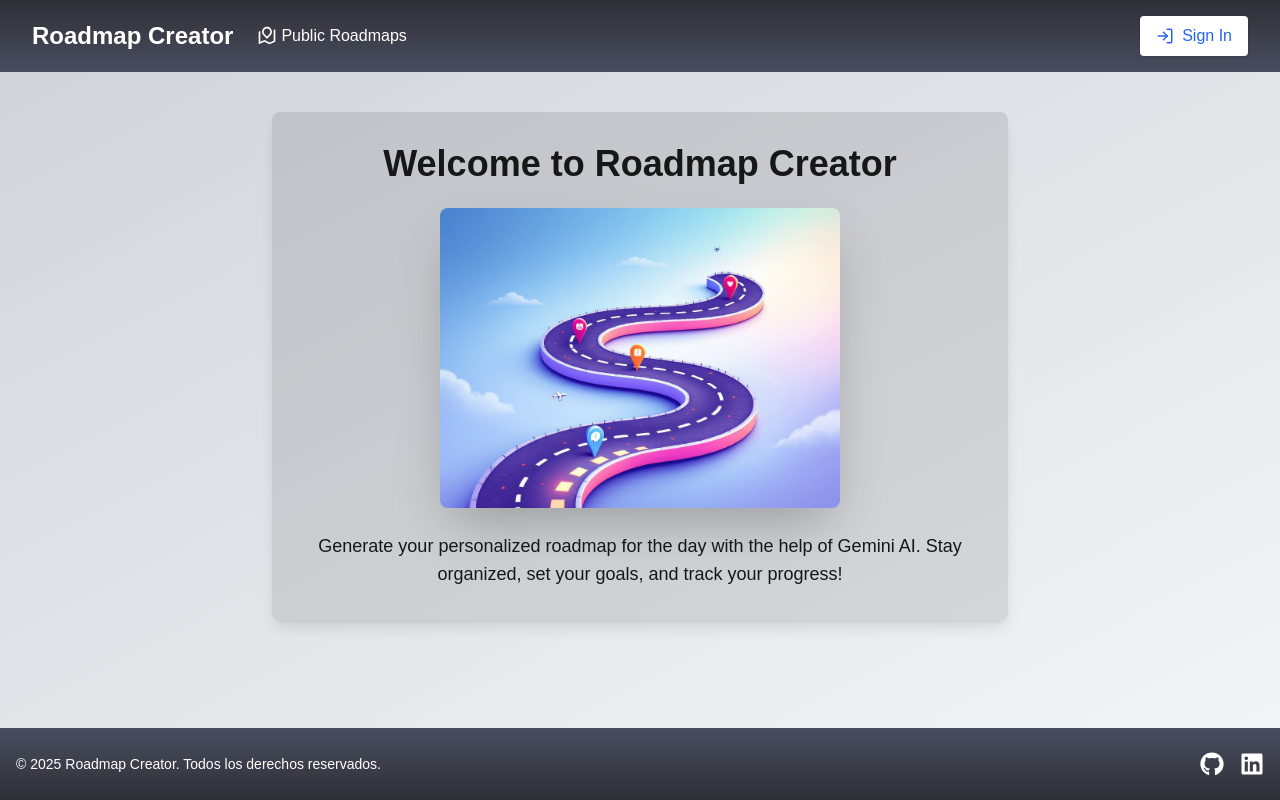
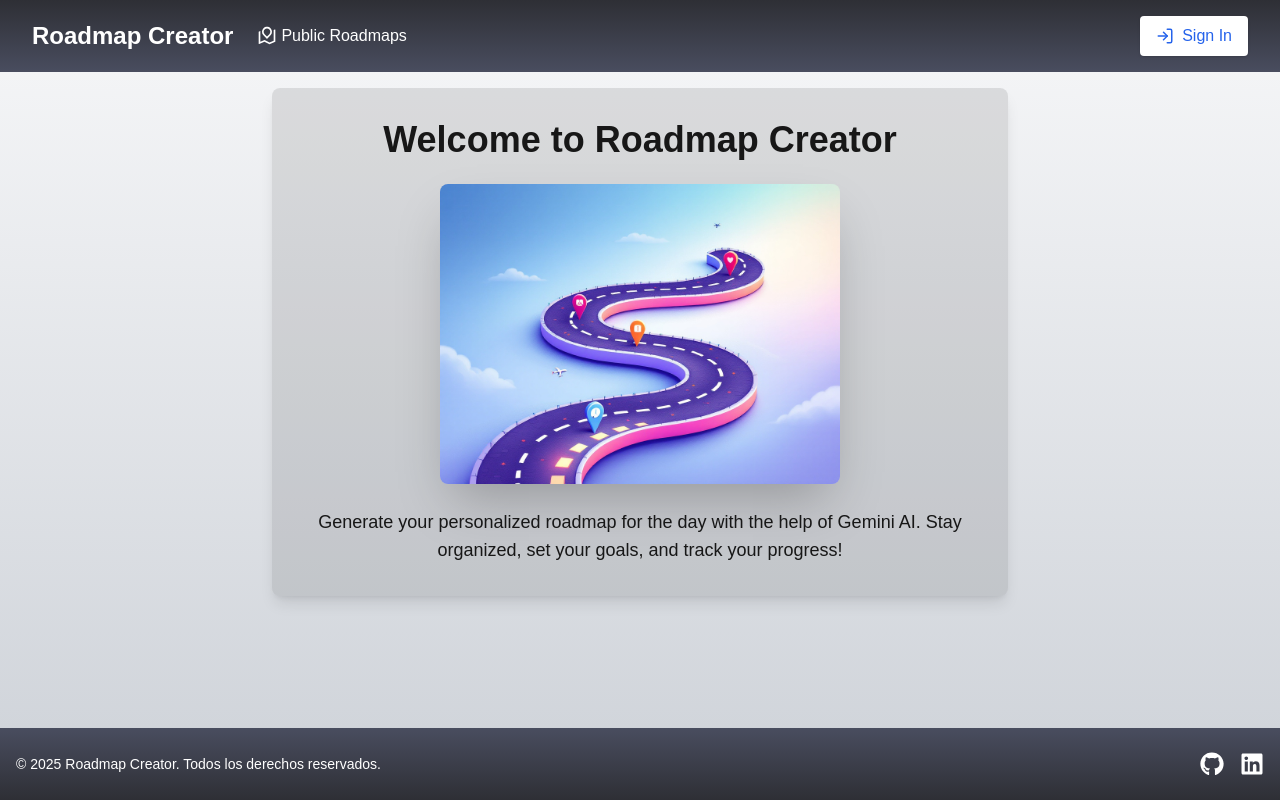
Before and after one commit to deividpa/nextjs-auth-github, a Next.js app: page / in a window 1280 px wide. Built offline with nearby package versions, Linux system fonts and the light colour scheme; no server answers.

Commit message:
feat: Change main background gradient direction in layout component

```diff
--- a/src/app/layout.tsx
+++ b/src/app/layout.tsx
@@ -15,8 +15,8 @@ export default function RootLayout({
       >
         <Providers>
           <Header />
-          <main className="flex-grow bg-gradient-to-tl from-gray-100 to-gray-300">
-            <div className="max-w-7xl mx-auto w-full px-4 sm:px-6 lg:px-8 py-6">
+          <main className="flex-grow bg-gradient-to-b from-gray-100 to-gray-300">
+            <div className="max-w-7xl mx-auto w-full px-4 sm:px-6 lg:px-8">
               {children}
             </div>
           </main>
```
